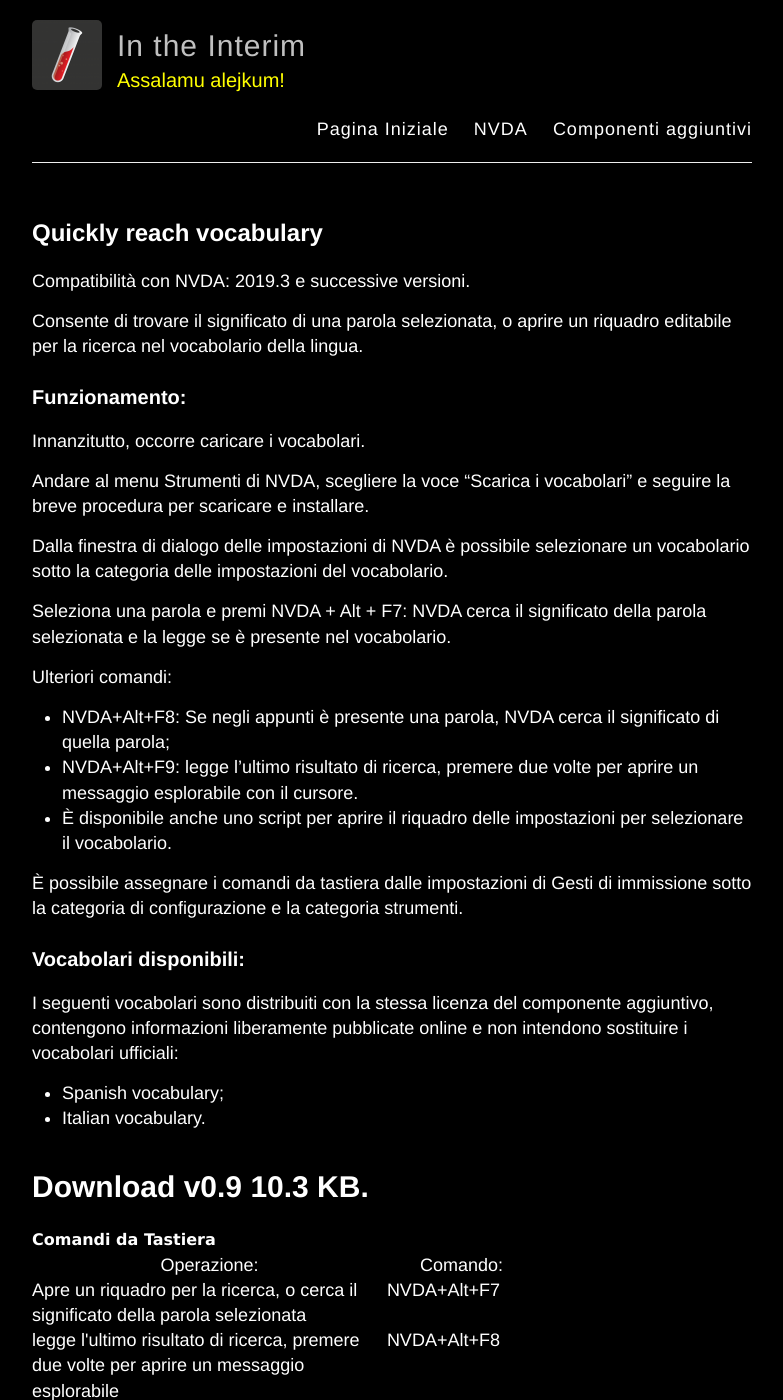
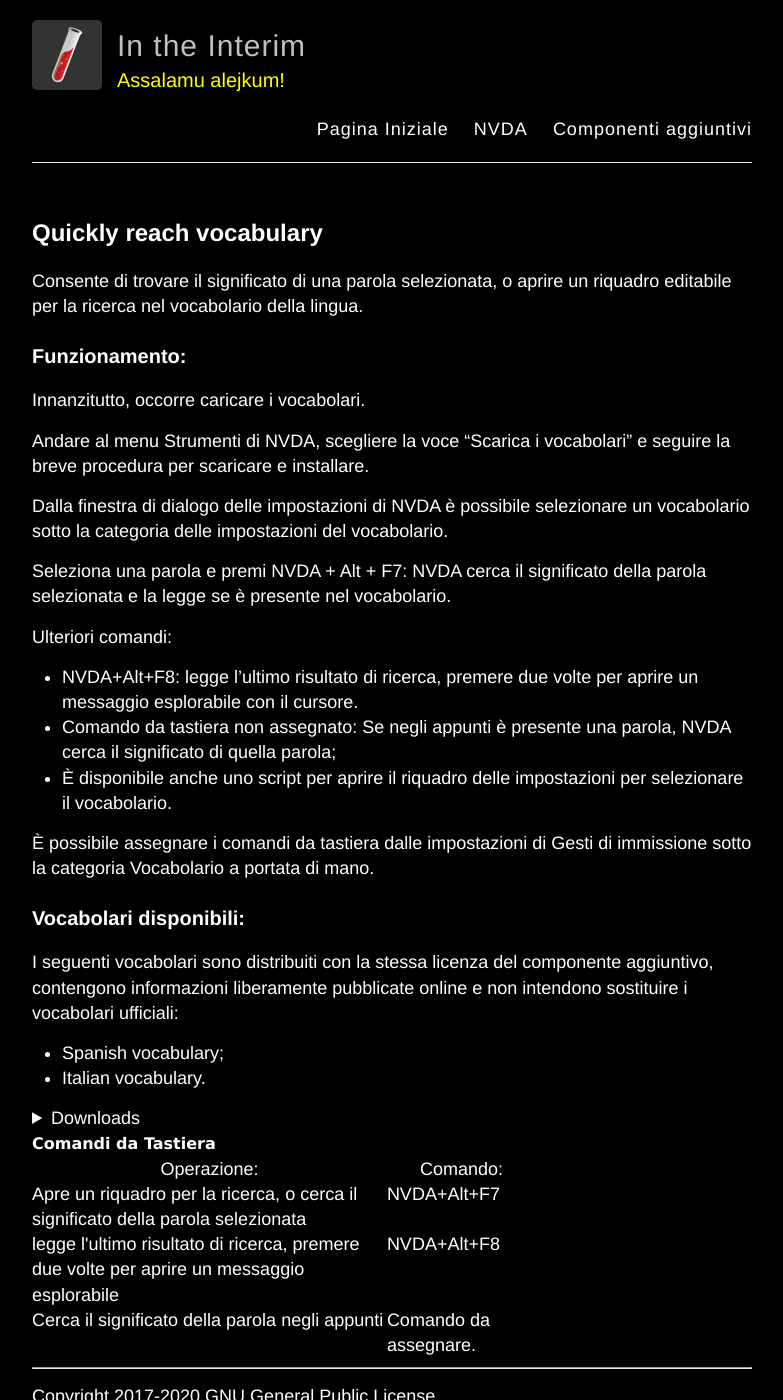
Before and after one commit to Christianlm/Christianlm.github.io, a Jekyll site: the page built from _posts/2020-1-28-qrVocabulary.md, in a window 1280 px wide and 1400 px high. Shown: the whole window, without its empty margins (248-1031 px from the left). Built offline with Jekyll 4.4.1, drawn with Linux system fonts in a browser that asks for light colours.

Commit message:
Fix incorrect gestures in qrvocabulary post

```diff
--- a/_posts/2020-1-28-qrVocabulary.md
+++ b/_posts/2020-1-28-qrVocabulary.md
@@ -3,9 +3,6 @@
 title: Quickly reach vocabulary
 author: Chris
 ---
-
-Compatibilità con NVDA: 2019.3 e successive versioni.
-
 Consente di trovare il significato di una parola selezionata, o aprire un riquadro editabile per la ricerca nel vocabolario della lingua.
 
 ### Funzionamento: ###
@@ -20,11 +17,11 @@
 
 Ulteriori  comandi:
 
-*	NVDA+Alt+F8: Se negli appunti è presente una parola, NVDA cerca il significato di quella parola;
-*	NVDA+Alt+F9: legge l'ultimo risultato di ricerca, premere due volte per aprire un messaggio esplorabile con il cursore.
+*	NVDA+Alt+F8: legge l'ultimo risultato di ricerca, premere due volte per aprire un messaggio esplorabile con il cursore.
+*	Comando da tastiera non assegnato: Se negli appunti è presente una parola, NVDA cerca il significato di quella parola;
 *	È disponibile anche uno script per aprire il riquadro delle impostazioni per selezionare  il  vocabolario.
 
-È possibile assegnare i comandi da tastiera dalle impostazioni di Gesti di immissione sotto  la categoria di configurazione e la categoria strumenti.
+È possibile assegnare i comandi da tastiera dalle impostazioni di Gesti di immissione sotto  la categoria Vocabolario a portata di mano.
 
 ### Vocabolari disponibili: ###
 
@@ -33,7 +30,12 @@
 *	Spanish vocabulary;
 *	Italian vocabulary.
 
-# [Download v0.9](https://github.com/Christianlm/quicklyReachVocabulary/releases/download/v0.9-dev/qrvocabulary-0.9-dev.nvda-addon) 10.3 KB. #
+<details><summary>Downloads</summary>
+<ul>
+<li><a href="https://github.com/Christianlm/quicklyReachVocabulary/releases/download/v0.9-dev/qrvocabulary-0.9-dev.nvda-addon">Versione 0.9-dev</a></li>
+<li><a href="https://github.com/Christianlm/quicklyReachVocabulary/releases/download/v0.8/qrvocabulary-0.8-dev.nvda-addon">Versione 0.8-dev</a></li>
+</ul>
+</details>
 
 <div role="complementary">
 
```
